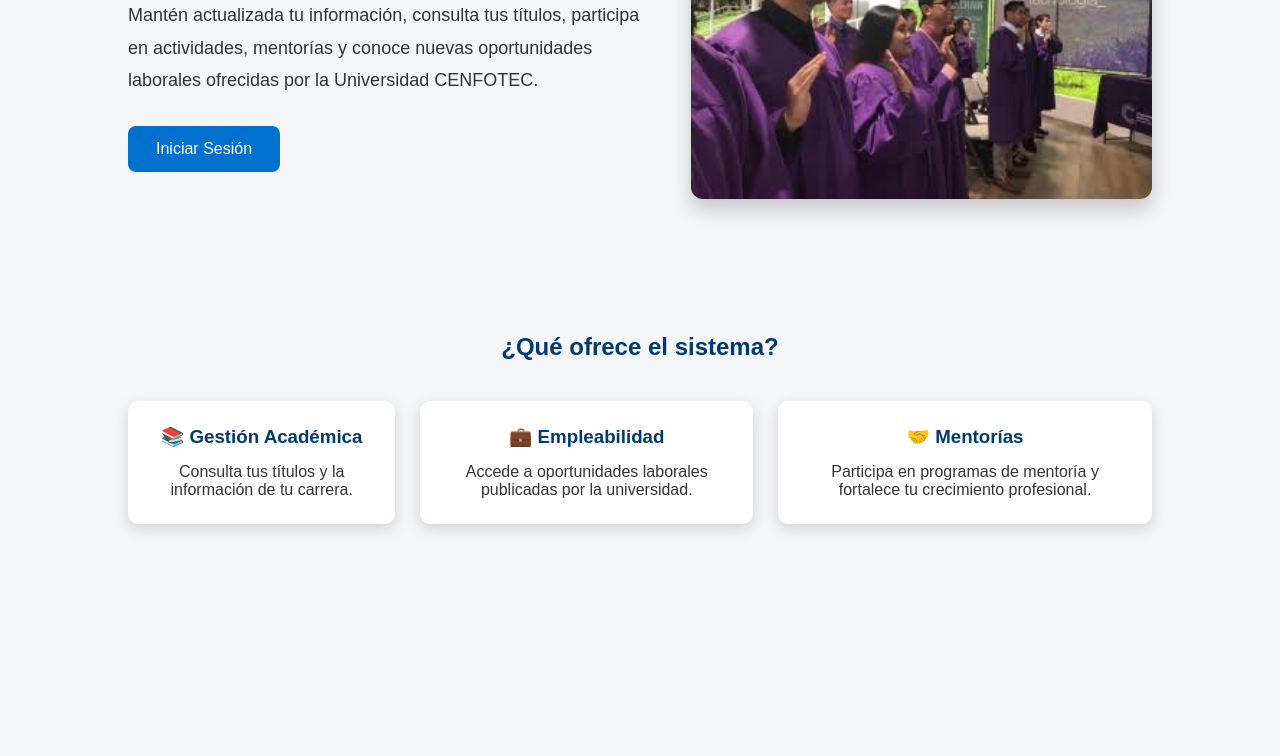
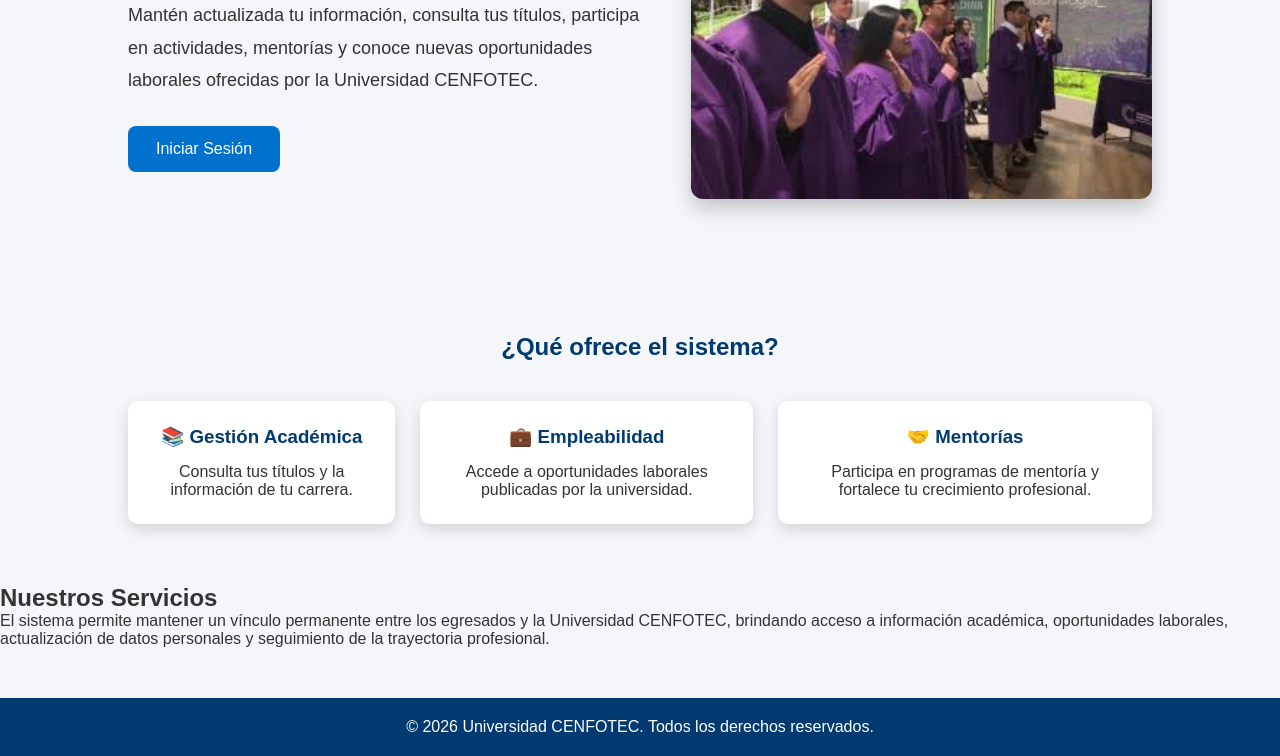
Before and after one commit to ASX-08/Gestion-Egresados-CENFOTEC, a plain HTML site: page index.html in a window 1280 px wide. Shown: the part 365-1121 px from the top of the page. Before the commit the page ends 949 px from the top, so only its background shows below. Drawn offline with Linux system fonts and the light colour scheme.

Commit message:
Mejorar contenido de la página de inicio

```diff
--- a/index.html
+++ b/index.html
@@ -7,16 +7,13 @@
 
     <link rel="stylesheet" href="css/style.css">
 </head>
-<body>
 
-</body>
-</html>
 <body>
 
 <header>
 
     <div class="logo">
-        <img src="assets/img/logo.png" alt="Logo ">
+        <img src="assets/img/logo.png" alt="Logo">
         <h1>Gestión de Egresados</h1>
     </div>
 
@@ -51,7 +48,7 @@
         </div>
 
         <div class="hero-imagen">
-            <img src="assets/img/graduacion.jpg" alt="Graduados ">
+            <img src="assets/img/graduacion.jpg" alt="Graduados">
         </div>
 
     </section>
@@ -81,4 +78,26 @@
 
     </section>
 
+    <section class="servicios">
+
+        <h2>Nuestros Servicios</h2>
+
+        <p>
+            El sistema permite mantener un vínculo permanente entre los egresados y la
+            Universidad CENFOTEC, brindando acceso a información académica, oportunidades
+            laborales, actualización de datos personales y seguimiento de la trayectoria profesional.
+        </p>
+
+    </section>
+
 </main>
+
+<footer>
+
+    <p>&copy; 2026 Universidad CENFOTEC. Todos los derechos reservados.</p>
+
+</footer>
+
+</body>
+
+</html>
```
Lines whose indentation alone changed are shown as unchanged.
